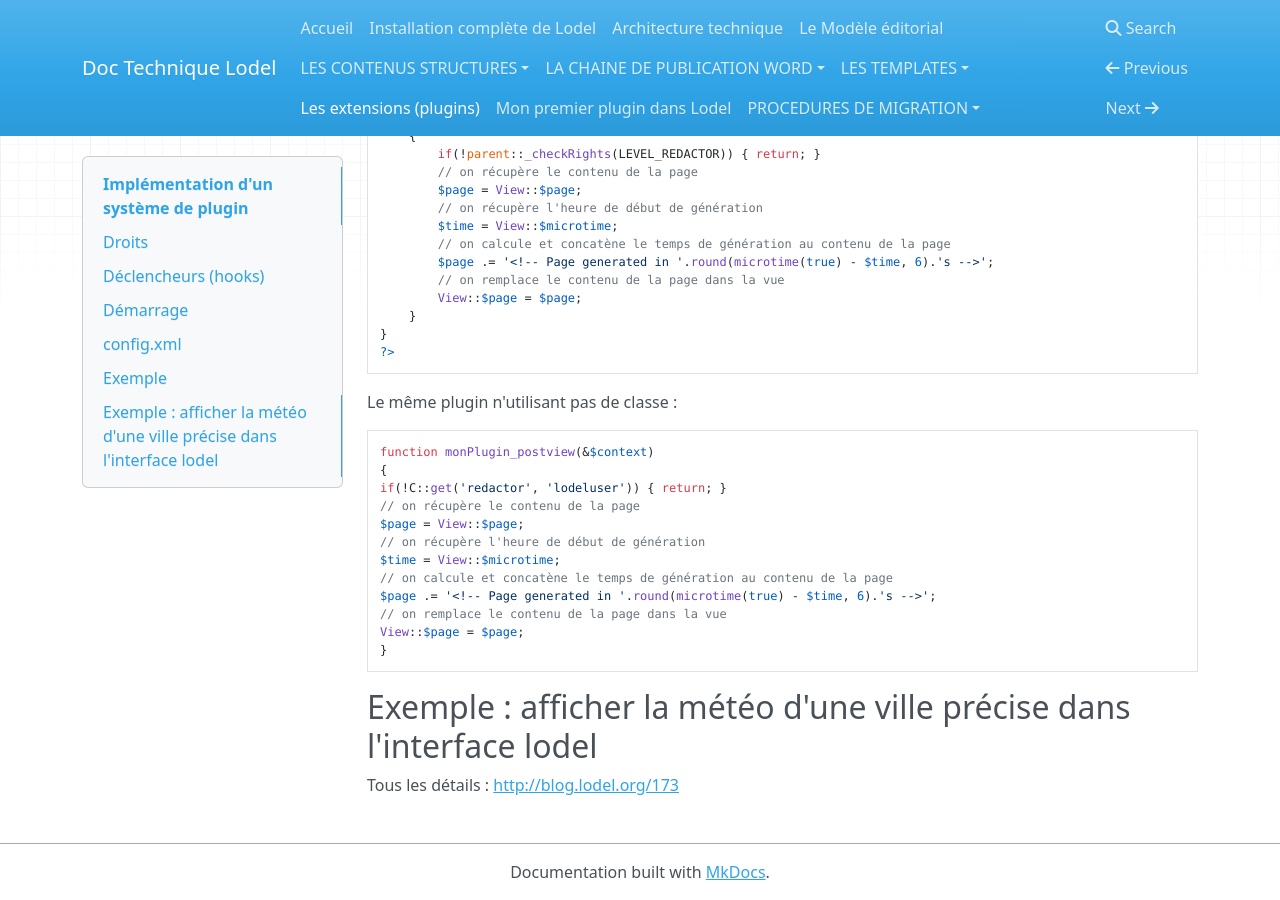
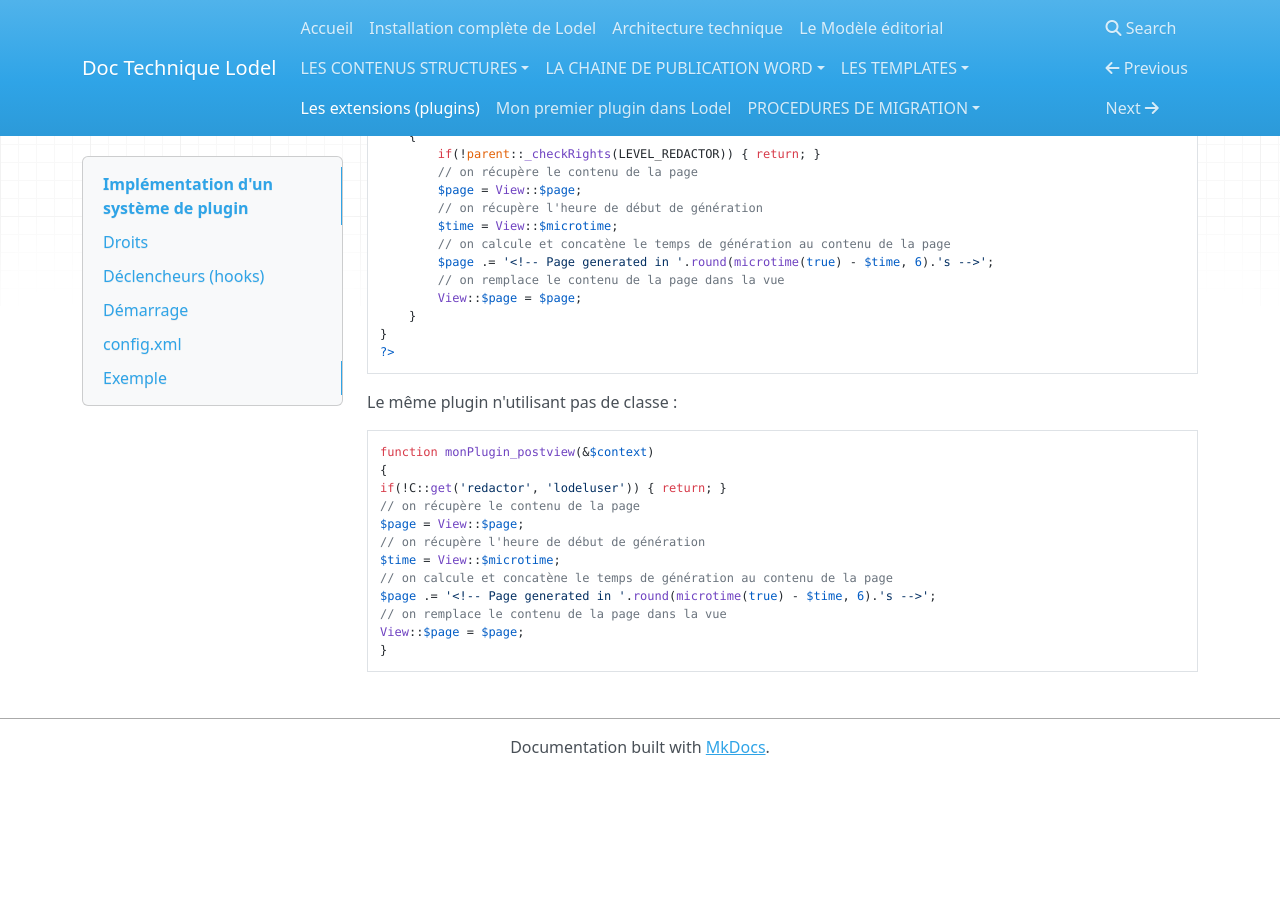
Before and after one commit to ValentinGeorgesDubost/Doc-Lodel, an MkDocs documentation site: the page built from docs/Plugins.md, in a window 1280 px wide and 900 px high, scrolled down 1939 px. Built offline with MkDocs 1.6.1, drawn with Linux system fonts in a browser that asks for light colours; nearby versions of some CDN libraries; old or Windows-style settings are respelled for this version of MkDocs; after the commit the page ends 2714 px from its top, so only the background shows below that.

Commit message:
Update Plugins.md

```diff
--- a/docs/Plugins.md
+++ b/docs/Plugins.md
@@ -117,8 +117,3 @@ Le même plugin n'utilisant pas de classe :
 	// on remplace le contenu de la page dans la vue
 	View::$page = $page;
 	}
-
-Exemple : afficher la météo d'une ville précise dans l'interface lodel
-----------------------------------------------------------------------
-
-Tous les détails : <http://blog.lodel.org/173>
```
